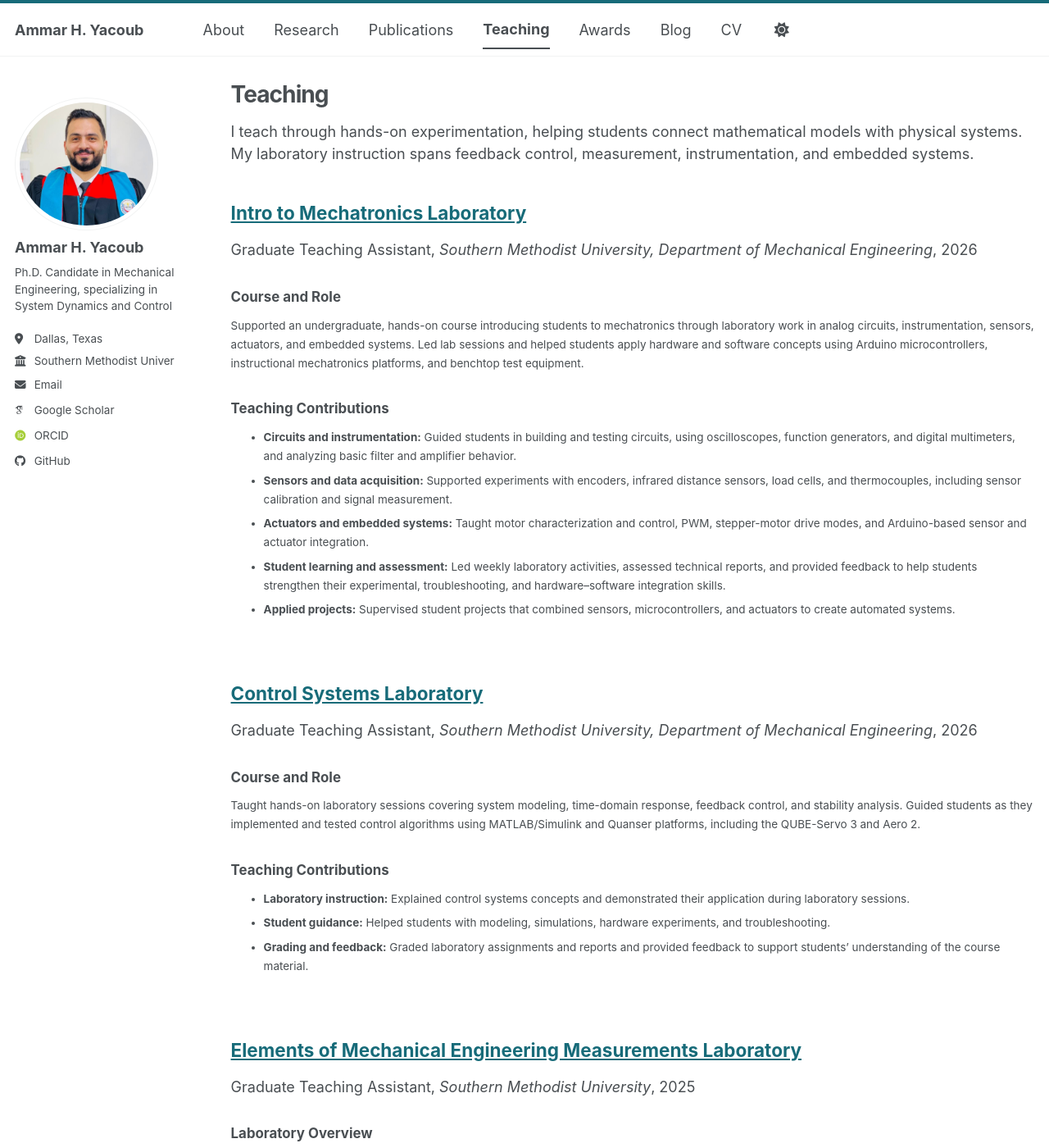
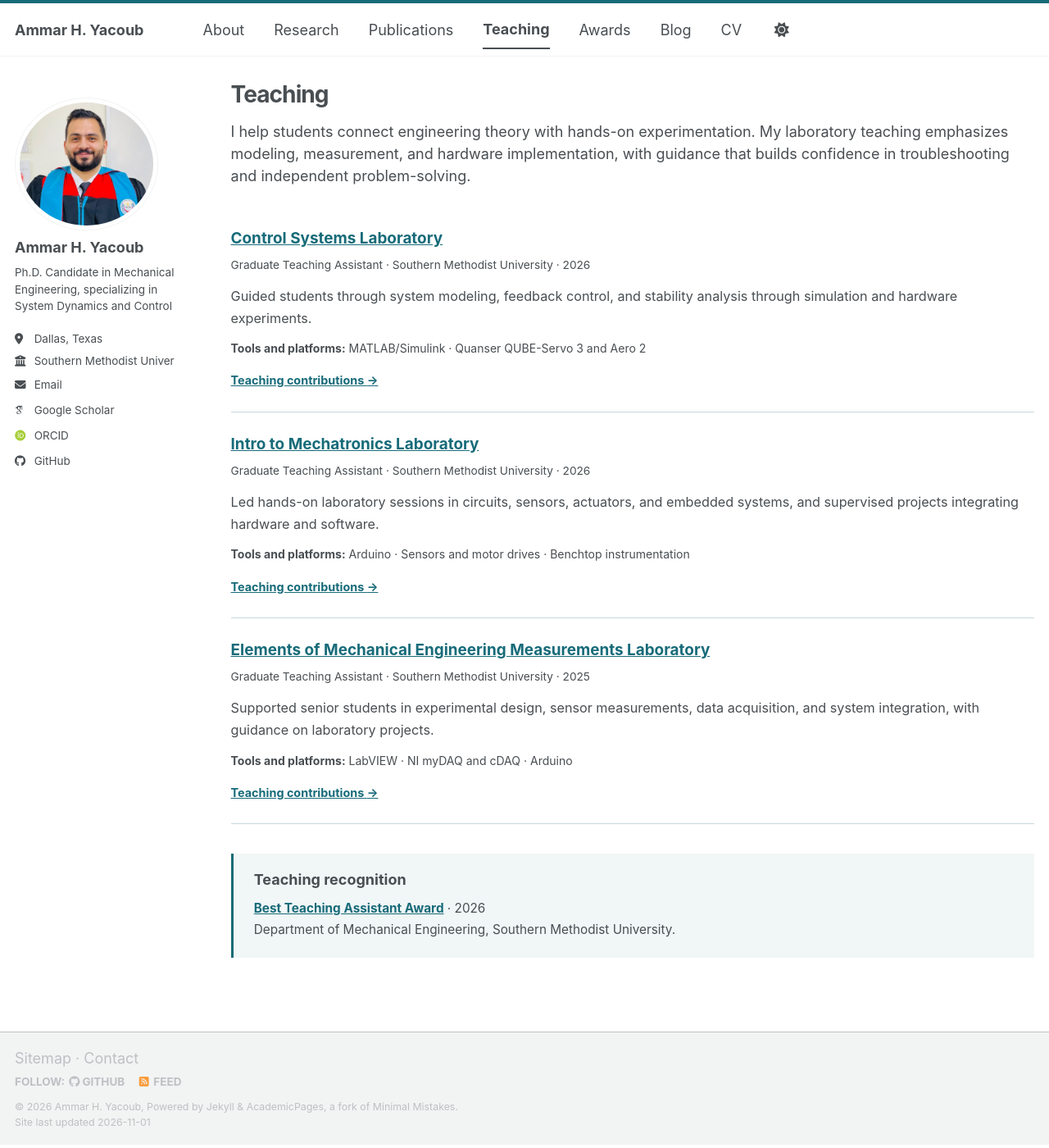
Before and after one commit to AmmarYacoub/AmmarYacoub.github.io, a Jekyll site: the page built from _pages/teaching.html, in a window 1280 px wide and 1400 px high. Shown: the whole window at 82% size. Built offline with Jekyll 4.4.1, drawn with Linux system fonts in a browser that asks for light colours; some web fonts are replaced; a script bundle is joined from its source files by our own code; library files that are not in the unit come from our copies; some of the changed text lies outside the part shown.

Commit message:
Present teaching experience with concise course summaries and award recognition

```diff
--- a/_pages/teaching.html
+++ b/_pages/teaching.html
@@ -3,13 +3,26 @@ layout: archive
 title: "Teaching"
 permalink: /teaching/
 author_profile: true
+excerpt: "Hands-on engineering education in control systems, mechatronics, and experimental measurement at Southern Methodist University."
 ---
 
-{% include base_path %}
+<p>I help students connect engineering theory with hands-on experimentation. My laboratory teaching emphasizes modeling, measurement, and hardware implementation, with guidance that builds confidence in troubleshooting and independent problem-solving.</p>
 
-<p>I teach through hands-on experimentation, helping students connect mathematical models with physical systems. My laboratory instruction spans feedback control, measurement, instrumentation, and embedded systems.</p>
+{% assign courses = site.teaching | sort: 'teaching_order' %}
+{% for course in courses %}
+<article class="teaching-entry" aria-labelledby="course-{{ course.title | slugify }}">
+  <h2 id="course-{{ course.title | slugify }}"><a href="{{ course.url | relative_url }}">{{ course.title | escape }}</a></h2>
+  <p class="teaching-meta">{{ course.type | escape }} · Southern Methodist University · {{ course.date | date: '%Y' }}</p>
+  <p class="teaching-summary">{{ course.summary | escape }}</p>
+  <p class="teaching-tools"><strong>Tools and platforms:</strong> {{ course.tools | escape }}</p>
+  <a class="teaching-details" href="{{ course.url | relative_url }}">Teaching contributions <span aria-hidden="true">→</span><span class="visually-hidden"> for {{ course.title | escape }}</span></a>
+</article>
+{% endfor %}
 
-{% assign courses = site.teaching | sort: 'date' | reverse %}
-{% for post in courses %}
-  {% include archive-single.html %}
-{% endfor %}
+{% assign teaching_award = site.awards | where: 'permalink', '/awards/TA/' | first %}
+{% if teaching_award %}
+<section class="teaching-recognition" aria-labelledby="teaching-recognition">
+  <h2 id="teaching-recognition">Teaching recognition</h2>
+  <p><a href="{{ teaching_award.url | relative_url }}"><strong>{{ teaching_award.title | escape }}</strong></a> · {{ teaching_award.date | date: '%Y' }}<br>Department of Mechanical Engineering, Southern Methodist University.</p>
+</section>
+{% endif %}
--- a/_teaching/2026-spring-teaching-1.md
+++ b/_teaching/2026-spring-teaching-1.md
@@ -1,11 +1,14 @@
 ---
-title: "Control Systems Laboratory"
+title: Control Systems Laboratory
 collection: teaching
-type: "Graduate Teaching Assistant"
+type: Graduate Teaching Assistant
 permalink: /teaching/2026-spring-teaching-1/
-venue: "Southern Methodist University, Department of Mechanical Engineering"
+venue: Southern Methodist University, Department of Mechanical Engineering
 date: 2026-01-01
-location: "Dallas, TX"
+location: Dallas, TX
+teaching_order: 1
+summary: Guided students through system modeling, feedback control, and stability analysis through simulation and hardware experiments.
+tools: MATLAB/Simulink · Quanser QUBE-Servo 3 and Aero 2
 ---
 
 ## Course and Role
--- a/_teaching/Measurements.md
+++ b/_teaching/Measurements.md
@@ -1,11 +1,14 @@
 ---
-title: "Elements of Mechanical Engineering Measurements Laboratory"
+title: Elements of Mechanical Engineering Measurements Laboratory
 collection: teaching
-type: "Graduate Teaching Assistant"
+type: Graduate Teaching Assistant
 permalink: /teaching/Measurements/
-venue: "Southern Methodist University"
+venue: Southern Methodist University
 date: 2025-01-01
-location: "Dallas, TX"
+location: Dallas, TX
+teaching_order: 3
+summary: Supported senior students in experimental design, sensor measurements, data acquisition, and system integration, with guidance on laboratory projects.
+tools: LabVIEW · NI myDAQ and cDAQ · Arduino
 ---
 
 ## Laboratory Overview
--- a/_teaching/Mechatronics.md
+++ b/_teaching/Mechatronics.md
@@ -1,11 +1,14 @@
 ---
-title: "Intro to Mechatronics Laboratory"
+title: Intro to Mechatronics Laboratory
 collection: teaching
-type: "Graduate Teaching Assistant"
+type: Graduate Teaching Assistant
 permalink: /teaching/intro-mechatronics-lab
-venue: "Southern Methodist University, Department of Mechanical Engineering"
+venue: Southern Methodist University, Department of Mechanical Engineering
 date: 2026-01-01
-location: "Dallas, TX"
+location: Dallas, TX
+teaching_order: 2
+summary: Led hands-on laboratory sessions in circuits, sensors, actuators, and embedded systems, and supervised projects integrating hardware and software.
+tools: Arduino · Sensors and motor drives · Benchtop instrumentation
 ---
 
 ## Course and Role
--- a/assets/css/academic.css
+++ b/assets/css/academic.css
@@ -53,3 +53,15 @@ a:focus-visible, button:focus-visible { outline: 3px solid var(--academic-accent
 .publication-links li { margin: 0; }
 .publication-links a { display: inline-block; padding: .2rem .65rem; border: 1px solid var(--academic-border); border-radius: 3px; font-size: .72em; font-weight: 700; text-decoration: none; }
 .publication-links a:hover { background: var(--academic-panel); text-decoration: underline; }
+
+/* Teaching overview, with detail pages retained for each course. */
+.teaching-entry { padding: 1.4rem 0; border-bottom: 1px solid var(--academic-border); }
+.teaching-entry h2 { margin: 0 0 .5rem; font-size: 1.05em; line-height: 1.45; }
+.teaching-meta { margin: 0 0 .7rem; font-size: .76em; line-height: 1.6; }
+.teaching-summary { margin: 0 0 .65rem; font-size: .9em; line-height: 1.7; }
+.teaching-tools { margin: 0 0 .7rem; font-size: .78em; line-height: 1.6; }
+.teaching-details { font-size: .8em; font-weight: 700; }
+.teaching-recognition { margin-top: 2rem; padding: 1.2rem 1.4rem; border-left: 3px solid var(--academic-accent); background: var(--academic-panel); }
+.teaching-recognition h2 { margin: 0 0 .6rem; font-size: 1em; }
+.teaching-recognition p { margin: 0; font-size: .85em; line-height: 1.7; }
+.visually-hidden { position: absolute; width: 1px; height: 1px; overflow: hidden; clip: rect(0,0,0,0); white-space: nowrap; }
```
